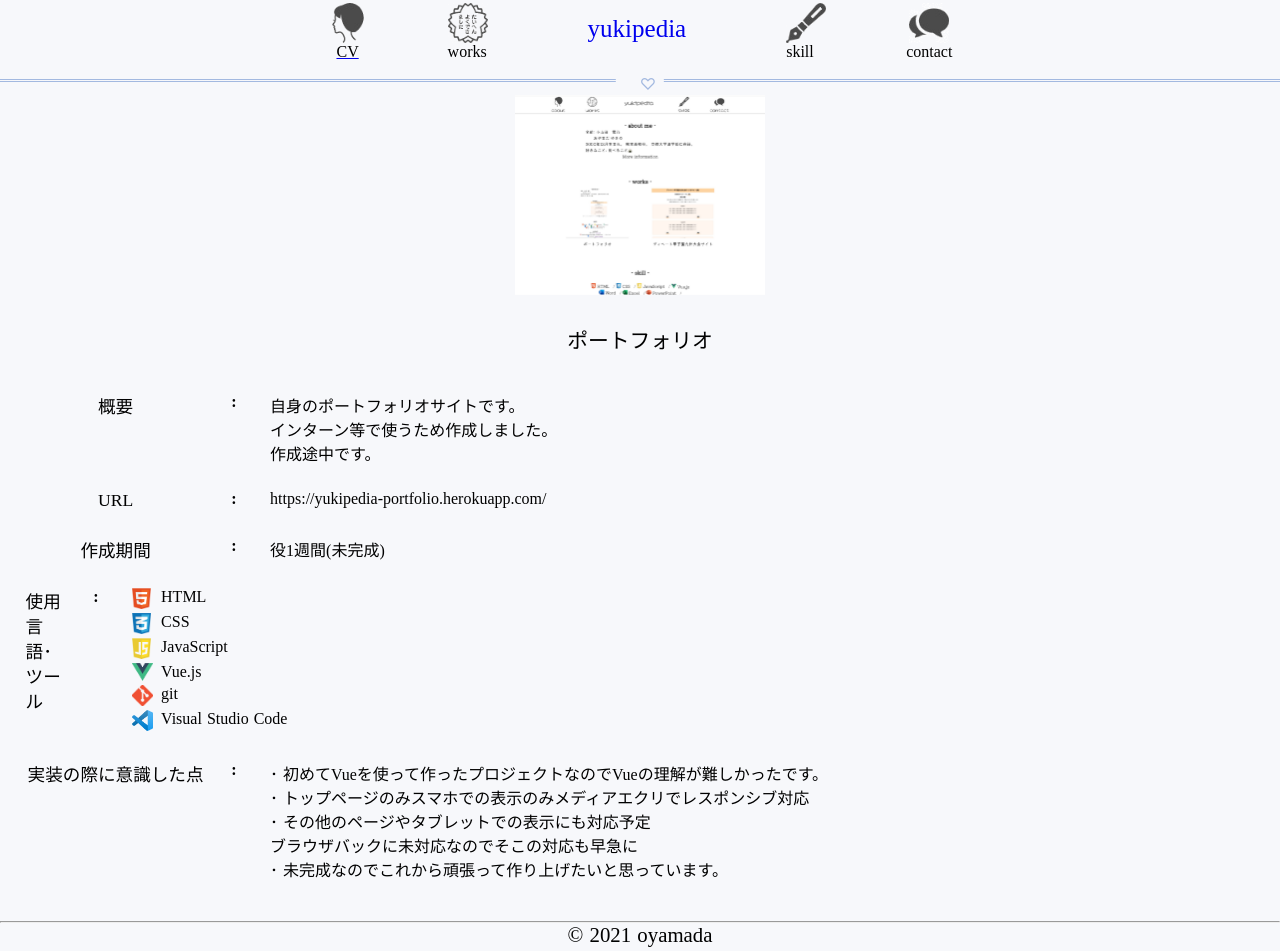
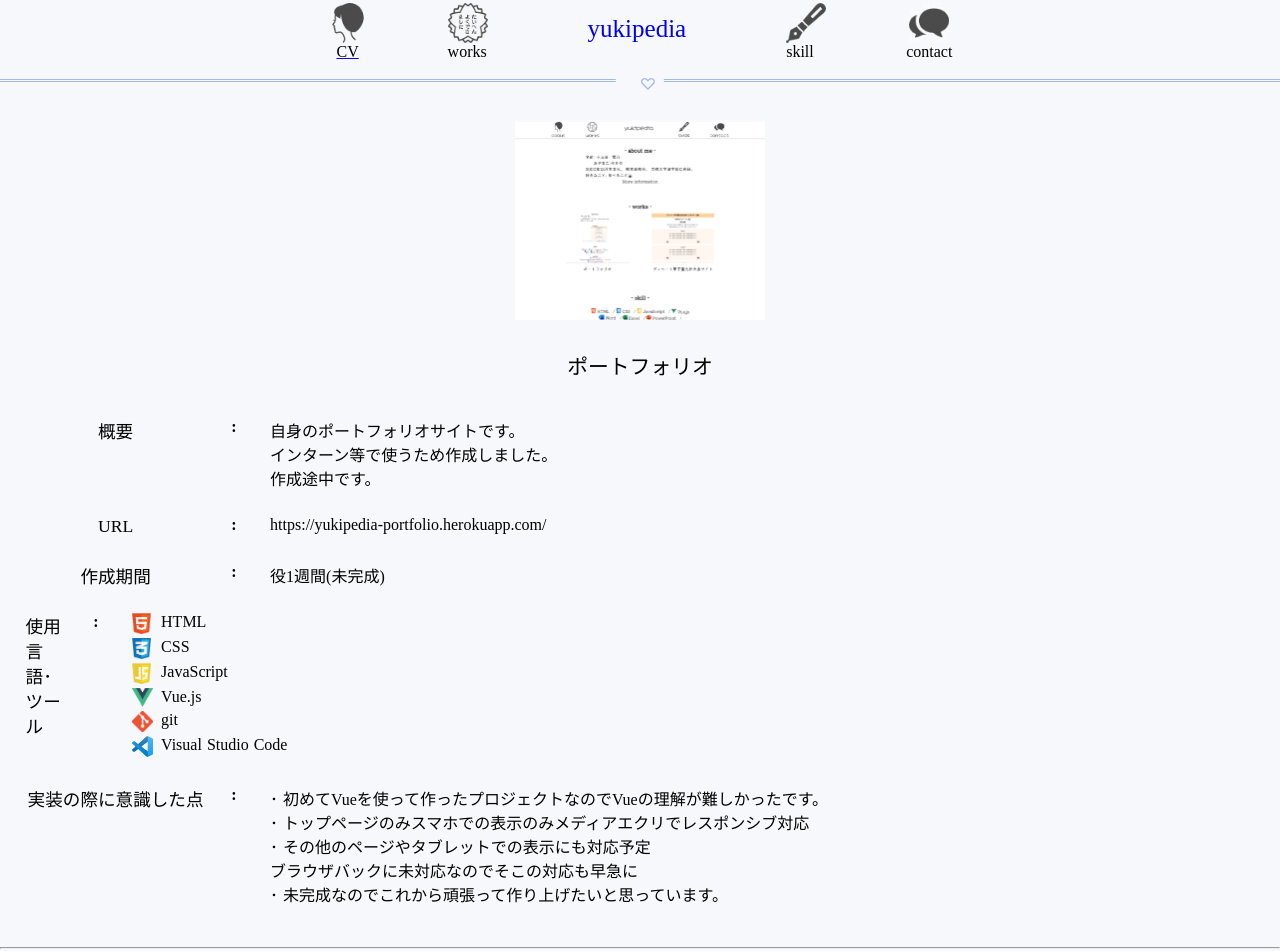
Before and after one commit to schnee25/portfolio, a Nuxt app: page /works/portforio in a window 1280 px wide. Shown: the top 951 px of the page. Built offline with nearby package versions, Linux system fonts and the light colour scheme; a web font is replaced by a local one.

Commit message:
Brの位置をbodyからfooterに

```diff
--- a/components/AppFooter.vue
+++ b/components/AppFooter.vue
@@ -1,7 +1,7 @@
 <template>
     <div class="container">
-
         <div class="foooter">
+            <hr class="border" />
             <h1 class="footerlogo">© 2021 oyamada</h1>
         </div>
 
@@ -39,6 +39,7 @@ margin-top: 15px;
 h1 {
   font-size: 110%;
   font-weight: normal;
+  text-align: center;
 }
 
 
--- a/pages/index.vue
+++ b/pages/index.vue
@@ -29,7 +29,6 @@
        <div class="contactcontents"><ContactContents></ContactContents></div>
      </div>
     </div>
-    <hr class="border" />
     <div class="footer">
       <AppFooter></AppFooter>
     </div>
--- a/pages/works/portforio.vue
+++ b/pages/works/portforio.vue
@@ -106,7 +106,6 @@
       </div>
     </div>
 
-    <hr class="border" />
     <div class="footer">
       <AppFooter></AppFooter>
     </div>
@@ -136,7 +135,7 @@ components: {
 
 .worksportfolio{
   display: inline-block;
-  margin: 1% 0 1% 0;
+  margin: 3% 0 1% 0;
   width: 100vw;
   text-align: center;
 }
```
